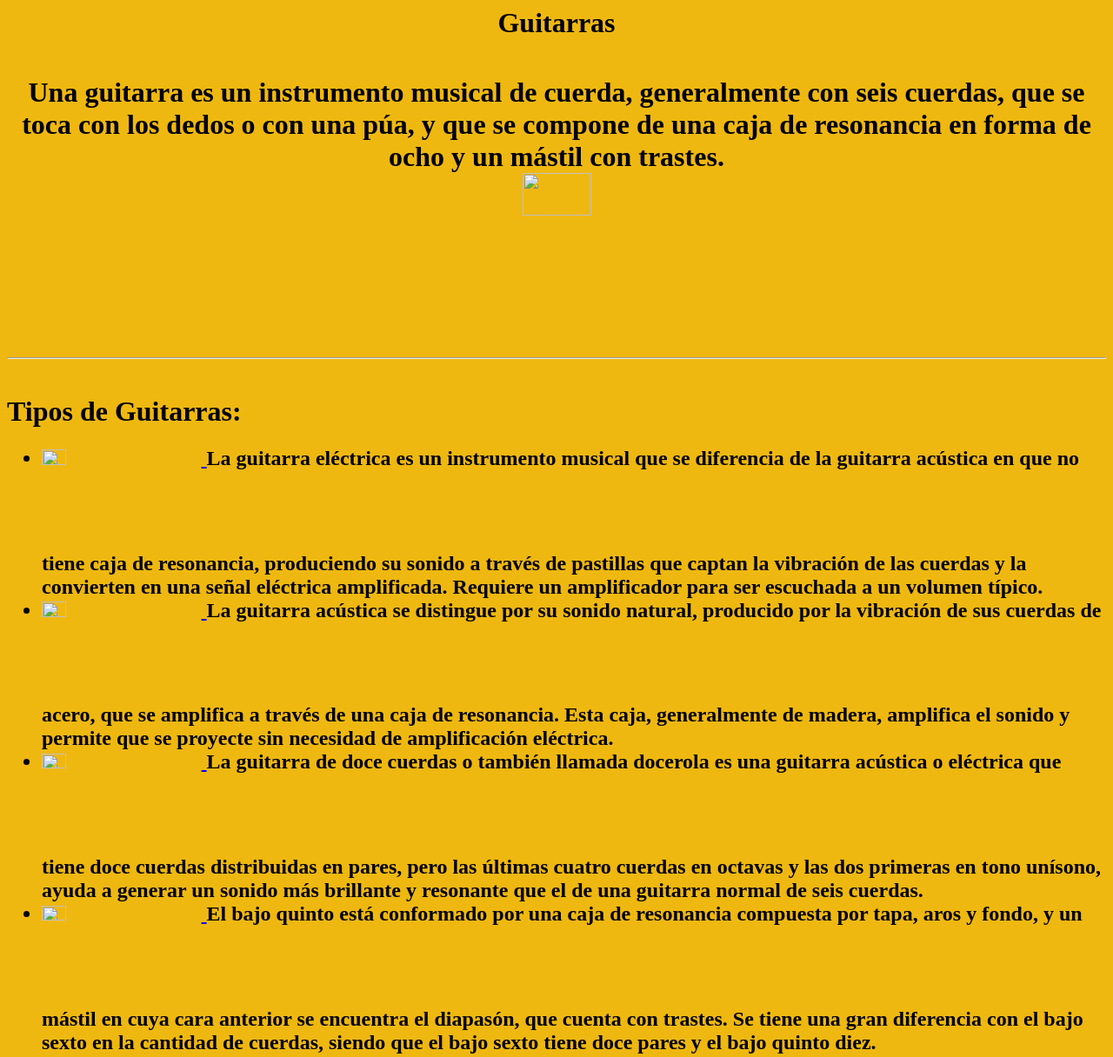
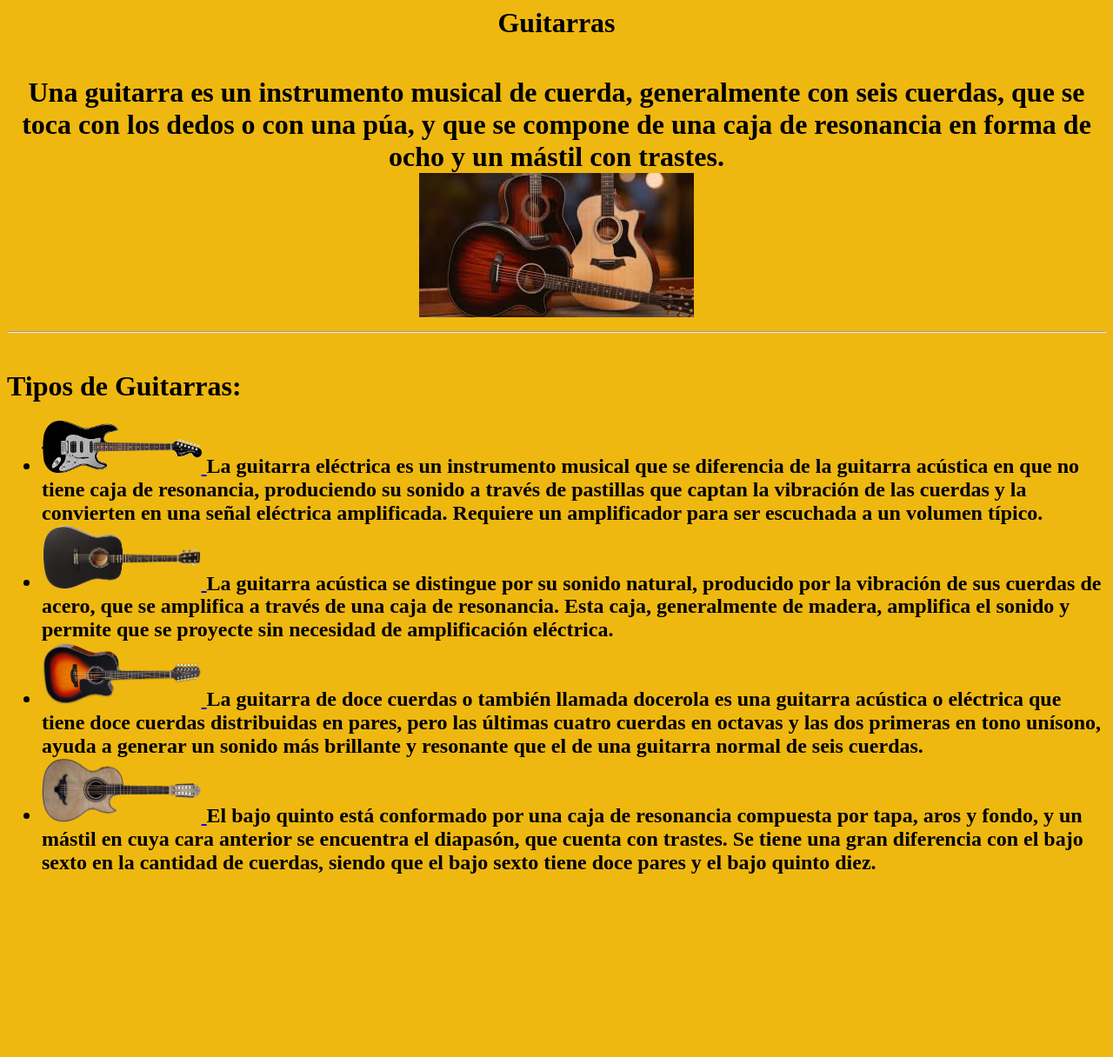
Before and after one commit to XxjemvxX/XxjemvxX.github.io, a plain HTML site: page index.html in a window 1280 px wide. Shown: the whole page at 87% size. After the commit the page ends 1026 px from the top, so only its background shows below. Drawn offline with Linux system fonts and the light colour scheme.

Commit message:
Add files via upload

```diff
--- a/index.html
+++ b/index.html
@@ -13,7 +13,7 @@ Guitarras
 <h4>
 Una guitarra es un instrumento musical de cuerda, generalmente con seis cuerdas, que se toca con los dedos o con una púa, y que se compone de una caja de resonancia en forma de ocho y un mástil con trastes.
 <center>
-<img src = "img/guitarras juntas.jfif"/ width=25%">
+<img src = "guitarras juntas.jfif"/ width=25%">
 <HR>
 </HR>
 </h1>
@@ -25,16 +25,16 @@ Una guitarra es un instrumento musical de cuerda, generalmente con seis cuerdas,
 <ul>
 <h2>
 <li> <a href = "guitarraelectrica.html">
-<img src = "img/electrica.png"/ width=15%"> </a>
+<img src = "electrica.png"/ width=15%"> </a>
 La guitarra eléctrica es un instrumento musical que se diferencia de la guitarra acústica en que no tiene caja de resonancia, produciendo su sonido a través de pastillas que captan la vibración de las cuerdas y la convierten en una señal eléctrica amplificada. Requiere un amplificador para ser escuchada a un volumen típico.
 <li> <a href = "guitarraacustica.html">
-<img src = "img/acustica.png"/ width=15%"> </a>
+<img src = "acustica.png"/ width=15%"> </a>
 La guitarra acústica se distingue por su sonido natural, producido por la vibración de sus cuerdas de acero, que se amplifica a través de una caja de resonancia. Esta caja, generalmente de madera, amplifica el sonido y permite que se proyecte sin necesidad de amplificación eléctrica.
 <li> <a href = "docerola.html">
-<img src = "img/docerola.png"/ width=15%"> </a>
+<img src = "docerola.png"/ width=15%"> </a>
 La guitarra de doce cuerdas o también llamada docerola es una guitarra acústica o eléctrica que tiene doce cuerdas distribuidas en pares, pero las últimas cuatro cuerdas en octavas y las dos primeras en tono unísono, ayuda a generar un sonido más brillante y resonante que el de una guitarra normal de seis cuerdas.
 <li> <a href = "bajoquinto.html">
-<img src = "img/bajo quinto.png"/ width=15%"> </a>
+<img src = "bajo quinto.png"/ width=15%"> </a>
  El bajo quinto está conformado por una caja de resonancia compuesta por tapa, aros y fondo, y un mástil en cuya cara anterior se encuentra el diapasón, que cuenta con trastes. Se tiene una gran diferencia con el bajo sexto en la cantidad de cuerdas, siendo que el bajo sexto tiene doce pares y el bajo quinto diez.
 </ul>
 </body>
```
